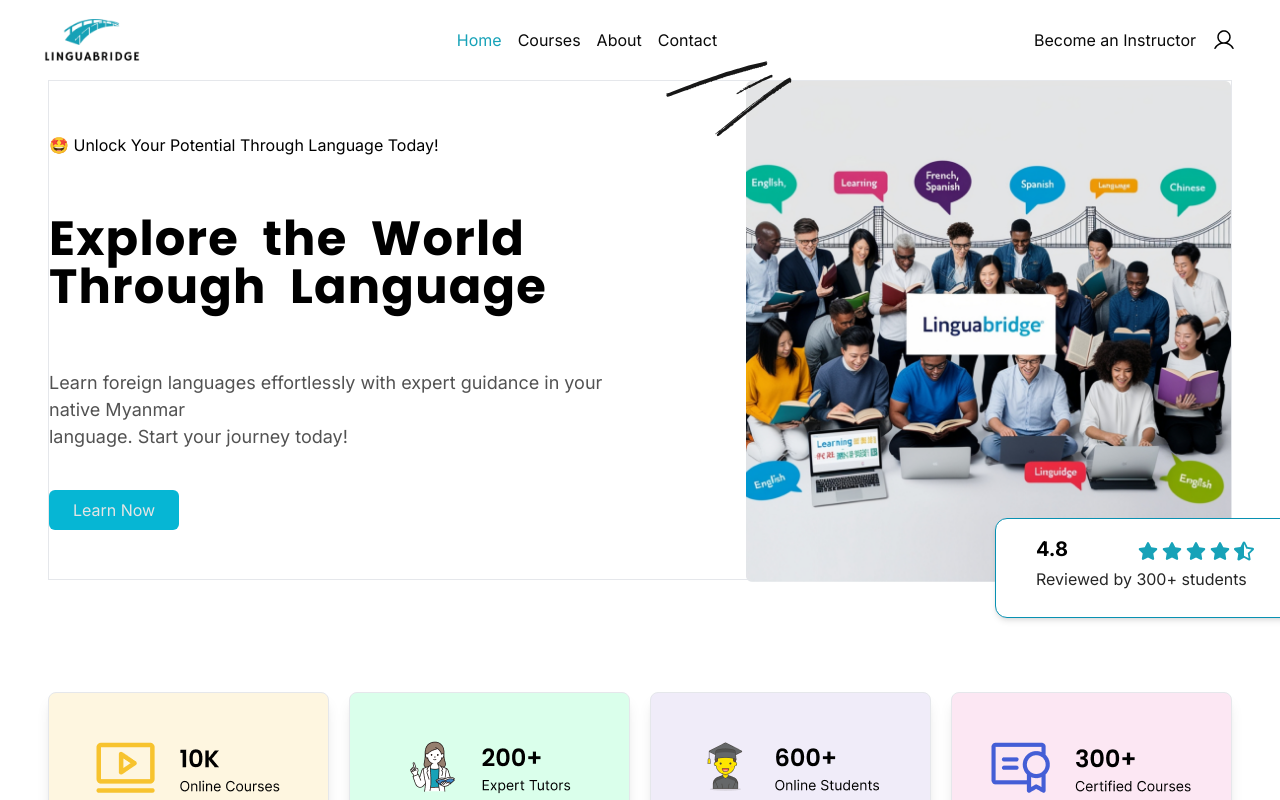
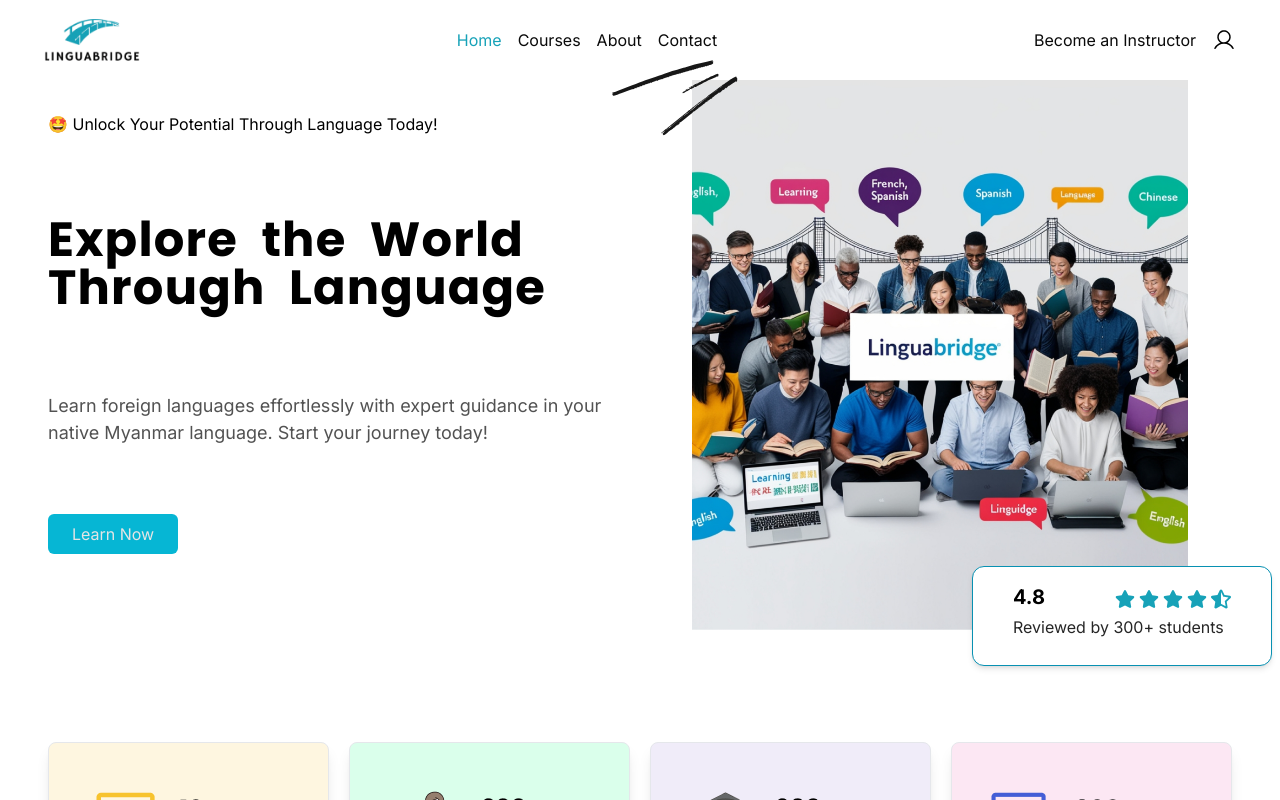
Before and after one commit to Yehtetaung158/mcf10_mcp7_linguabridge, a React (Vite) app: page / in a window 1280 px wide. Shown: the top 800 px of the page. Built offline with nearby package versions, Linux system fonts and the light colour scheme; a web font is replaced by a local one.

Commit message:
added resposive for tablet

```diff
--- a/src/feature/home/components/AppDownloadSection.jsx
+++ b/src/feature/home/components/AppDownloadSection.jsx
@@ -6,7 +6,7 @@
 
 const AppDownloadSection = () => {
   return (
-    <div className="border w-full h-[300px] bg-cyan-500 rounded-xl grid grid-cols-2 mb-16">
+    <div className="border w-full md:h-[350px] xl:h-[300px] bg-cyan-500 rounded-xl grid grid-cols-2 mb-16">
       <div className="flex flex-col m-10">
         <h1 className="md:text-lg lg:text-xl font-bold text-neutral-50 mb-7">
           Download Our App - Learn Any Time, Anywhere
@@ -28,7 +28,7 @@
       <img
         src={Iphone_Mockup}
         alt="Iphone Mockup"
-        className="h-[450px] absolute -top-9 right-10 tracking-wide"
+        className="h-[450px] absolute md:-top-14 md:right-9 xl:-top-9 xl:right-5 tracking-wide"
       />
     </div>
   );
--- a/src/feature/home/components/InformationSection.jsx
+++ b/src/feature/home/components/InformationSection.jsx
@@ -3,7 +3,7 @@
 const InformationSection = ({ imgUrl, color }) => {
   return (
     <div
-      className={`border ${color} rounded-lg shadow-lg flex items-center justify-center h-[150px] mb-5 w-full`}
+      className={`border ${color} rounded-lg shadow-lg flex items-center justify-center md:h-[150px] lg:h-[170px] xl:h-[150px] mb-5 w-full`}
     >
       <img
         src={imgUrl}
--- a/src/feature/home/components/IntroductionSection.jsx
+++ b/src/feature/home/components/IntroductionSection.jsx
@@ -12,34 +12,31 @@
 const IntroductionSection = () => {
   return (
     <div className="mx-auto">
-      <div className="grid md:grid-cols-1 md:gap-10 md:h-[500px]   lg:grid-cols-2 gap-4 h-[600px] w-full border">
-        {/* Left Section */}
-        <div className="col-span-1 h-full flex flex-col py-3">
-          <div className="flex flex-col h-full md:py-5 lg:py-10 justify-between">
-            <p className="md:text-ps_font_size lg:text-pm_font_size">
+      <div className="grid md:grid-cols-1 md:h-[1100px] xl:h-[550px] w-full xl:p-0 xl:grid-cols-2 xl:gap-4 relative">
+        <div className="col-span-1 md:h-1/2 xl:h-1/2 flex flex-col py-3">
+          <div className="flex flex-col md:gap-10 md:h-full md:py-5 justify-between">
+            <p className="md:text-pm_font_size xl:mb-10">
               🤩 Unlock Your Potential Through Language Today!
             </p>
-            <h1 className="md:text-4xl lg:text-5xl font-header_font_style font-bold leading-tight tracking-wide [word-spacing:0.25em]">
+            <h1 className="md:text-5xl font-header_font_style font-bold leading-tight tracking-wide [word-spacing:0.25em] xl:mb-10">
               Explore the World <br /> Through Language
             </h1>
-            <p className="text-neutral-500 md:text-ps_font_size lg:text-pl_font_size">
+            <p className="text-neutral-500 md:text-pl_font_size xl:mb-7">
               Learn foreign languages effortlessly with expert guidance in your
-              native Myanmar
-              <br /> language. Start your journey today!
+              native Myanmar language. Start your journey today!
             </p>
+            <button className="bg-cyan-500 hover:bg-cyan-600 duration-300 text-neutral-100 px-6 py-2 rounded-md self-start mt-auto">
+              Learn Now
+            </button>
           </div>
-          <button className="bg-cyan-500 hover:bg-cyan-600 duration-300 text-neutral-100 px-6 py-2 rounded-md self-start mt-auto mb-10">
-            Learn Now
-          </button>
         </div>
 
-        {/* Right Section */}
-        <div className="col-span-1 relative h-full w-full flex   justify-end">
-          <div className="w-[85%] relative">
+        <div className="col-span-1 relative h-full md:w-3/4 md:mx-auto lg:mx-auto flex xl:w-full xl:justify-end">
+          <div className="w-[85%] md:h-full relative md:mx-auto lg:mx-auto">
             <img
               src={svg}
               alt=""
-              className="absolute z-20 top-0 left-0 -translate-x-20 -translate-y-5 rounded-md"
+              className="absolute z-20 top-0 left-0 -translate-x-20 -translate-y-5 rounded-lg"
             />
             <img
               src={heroImg}
@@ -48,7 +45,7 @@
             />
           </div>
 
-          <div className="absolute border border-cyan-600 z-30 w-[300px] h-[100px] bg-white p-2 rounded-xl shadow-md px-10 py-4 translate-x-16 translate-y-9 bottom-0 right-0">
+          <div className="absolute border border-cyan-600 z-30 w-[300px] h-[100px] bg-white p-2 rounded-xl shadow-md px-10 py-4 md:translate-x-10 md:translate-y-9 xl:translate-x-10 xl:translate-y-9 bottom-0 right-0">
             <div className="flex justify-between">
               <p className="font-bold text-xl mb-1">4.8</p>
               <RatingStar totalStars={5} initialRating={4.5} />
@@ -61,7 +58,7 @@
       </div>
 
       <div className="col-span-2 text-center w-full mt-28">
-        <div className="grid grid-cols-4 gap-5 w-full">
+        <div className="grid sm:grid-cols-1 md:grid-cols-2 md:p-5 lg:p-0 xl:grid-cols-4 gap-5 w-full">
           <InformationSection imgUrl={online} color="bg-light-yellow" />
           <InformationSection imgUrl={tutor} color="bg-light-green" />
           <InformationSection imgUrl={student} color="bg-light-purple" />
--- a/src/feature/home/components/LanguageBtn.jsx
+++ b/src/feature/home/components/LanguageBtn.jsx
@@ -3,7 +3,7 @@
 const LanguageBtn = ({ setSelectedLanguage, selectedLanguage, language }) => {
   return (
     <button
-      className={`w-[120px] ${
+      className={`lg:w-[120px] ${
         selectedLanguage === language
           ? "bg-cyan-500 text-white rounded-lg border px-6 py-3 flex justify-center items-center text-ps_font_size"
           : "text-cyan-800 px-6 py-3 flex justify-center items-center"
--- a/src/feature/home/components/LanguageSection.jsx
+++ b/src/feature/home/components/LanguageSection.jsx
@@ -58,7 +58,7 @@
         </p>
       </div>
 
-      <div className="w-full bg-cyan-100 border h-[85px] mt-10 rounded-lg mx-auto flex justify-center items-center">
+      <div className="w-full bg-cyan-100 border md:h-[75px] lg:h-[85px] mt-10 rounded-lg mx-auto flex justify-center items-center">
         <ul className="flex gap-4">
           {Object.keys(coursesData).map((language) => (
             <li key={language}>
@@ -72,7 +72,7 @@
         </ul>
       </div>
 
-      <div className="mt-10 grid grid-cols-4 gap-3">
+      <div className="mt-10 grid md:grid-cols-3 xl:grid-cols-4 gap-3">
         {coursesData[selectedLanguage]?.map((course, index) => (
           <CourseCardSection course={course} key={index} />
         ))}
@@ -81,7 +81,7 @@
       <div className="flex gap-5 mt-10 items-center">
         <button
           onClick={handlePrevious}
-          className="bg-gray-200 border border-neutral-400 text-white size-14 rounded-full  "
+          className="bg-gray-200 border border-neutral-400 text-white md:size-12 lg:size-14 rounded-full  "
         >
           <GrLinkPrevious size={20} className="mx-auto text-black" />
         </button>
@@ -94,7 +94,7 @@
         <button
           onClick={handleNext}
           className="bg-gray-200
-             text-white size-14 rounded-full border border-neutral-400"
+             text-white md:size-12 lg:size-14 rounded-full border border-neutral-400"
         >
           <GrLinkNext size={20} className="mx-auto text-black" />
         </button>
@@ -103,7 +103,7 @@
         {/* <h2 className="hidden xl:block xl:text-4xl font-bold">
           Your Language Learning Journey in Your Pocket!
         </h2> */}
-        <h2 className="hidden lg:block lg:text-3xl xl:text-4xl font-bold">
+        <h2 className="hidden xl:block lg:text-3xl xl:text-4xl font-bold">
           Your Language Learning Journey in Your Pocket!
         </h2>
         <AppDownloadSection />
--- a/src/feature/home/components/TestimonialSection.jsx
+++ b/src/feature/home/components/TestimonialSection.jsx
@@ -3,19 +3,21 @@
 
 const TestimonialSection = ({ data }) => {
   return (
-    <div className="flex flex-col items-center gap-10 w-[80%] mx-auto">
+    <div className="flex flex-col items-center gap-10 md:w-[75%] lg:w-[80%] mx-auto">
       <img
         src={data.avatar}
         alt="learner"
         className="border border-cyan-700 rounded-full"
       />
-      <p className="text-center text-3xl font-semibold text-neutral-700 leading-tight tracking-wide [word-spacing:0.25em]">
+      <p className="text-center md:text-2xl lg:text-3xl font-semibold text-neutral-700 leading-tight tracking-wide [word-spacing:0.25em]">
         {data.review}
       </p>
       <RatingStar />
       <div className="flex gap-3 items-center justify-center">
-        <p className="text-3xl font-bold">{data.name}</p>|
-        <p className="text-neutral-500 text-lg">{data.language}</p>
+        <p className=" md:text-2xl lg:text-3xl font-bold">{data.name}</p>|
+        <p className="text-neutral-500 md:text-md lg:text-lg">
+          {data.language}
+        </p>
       </div>
     </div>
   );
```
